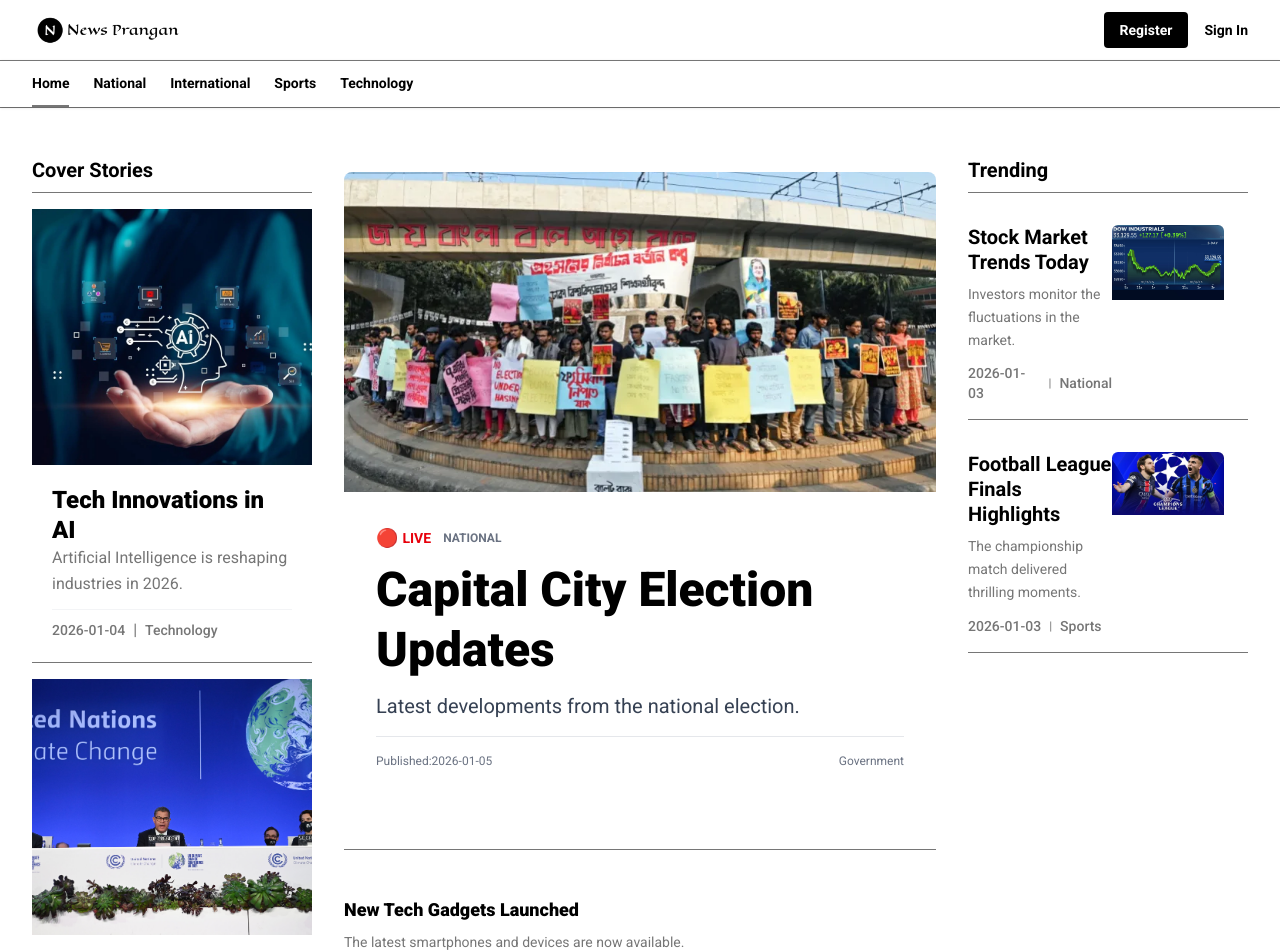
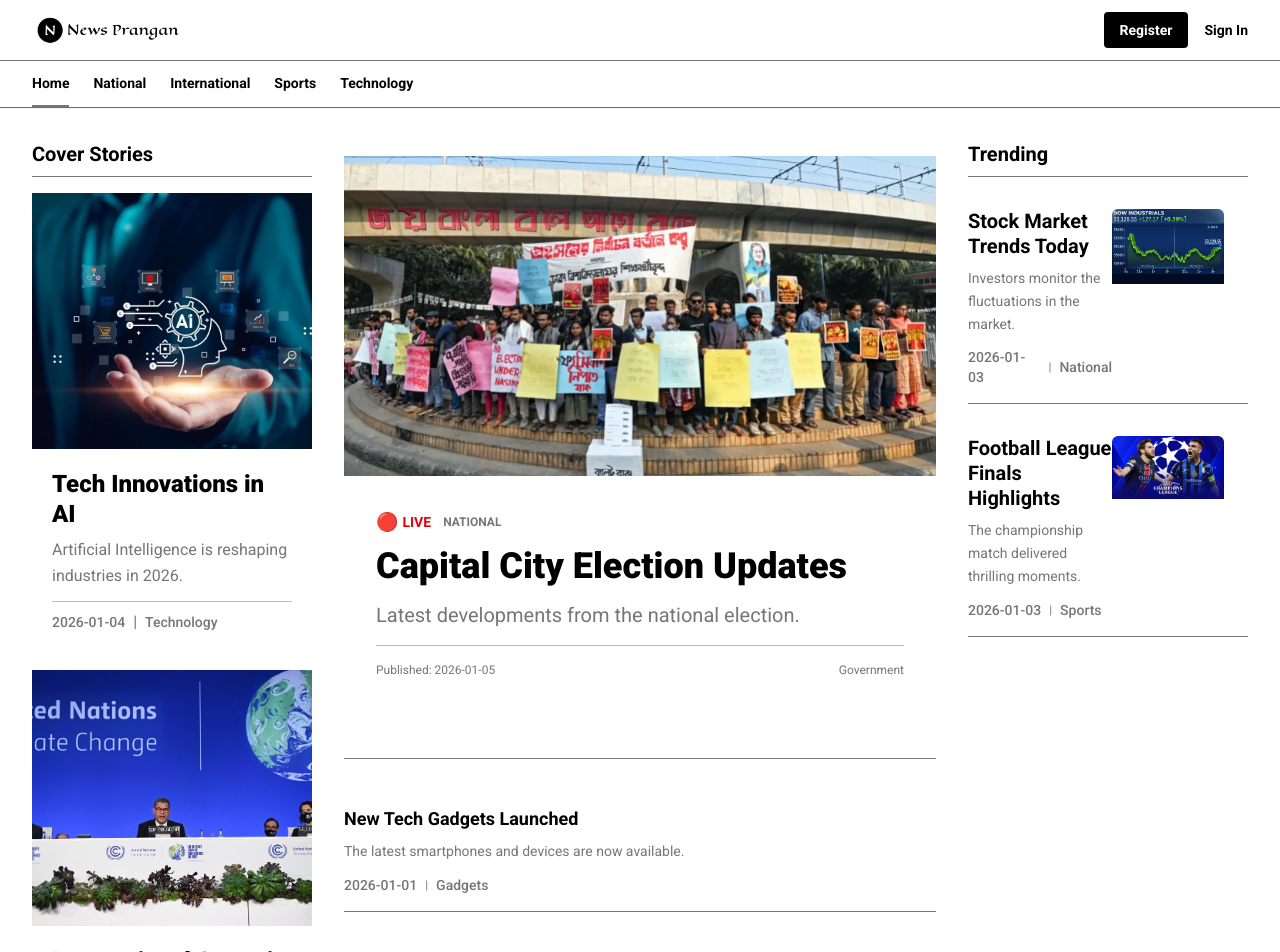
Before and after one commit to thmanik/News-Prangan, a React (Vite) app: page / in a window 1280 px wide. Shown: the top 952 px of the page. Built offline with nearby package versions, Linux system fonts and the light colour scheme.

Commit message:
Details page design and dynamic data showing

```diff
--- a/src/components/CoverImageCard.jsx
+++ b/src/components/CoverImageCard.jsx
@@ -4,12 +4,15 @@ import { Link } from 'react-router-dom';
 
 const CoverImageCard = ({ news }) => {
   const getNewsPath = (news) => {
-    return `/article/${news.id}`;
+    return `/newsDetails/${news.id}`;
   };
+  const articlePath = getNewsPath(news);
 
   return (
-    <div className="max-w-xs  sm:max-w-sm md:max-w-md my-4 mx-auto  border-b border-accent overflow-hidden bg-primary hover:shadow-xl transition-shadow duration-300">
-      <div to={getNewsPath(news)} className="block focus:outline-none group">
+    <Link
+      to={articlePath}
+      className="max-w-xs sm:max-w-sm md:max-w-md my-4 mx-auto  overflow-hidden bg-primary hover:shadow-sm  transition-shadow duration-500 block group"
+    >
 
         <div className="relative overflow-hidden h-48 sm:h-56 md:h-64">
           <img
@@ -21,26 +24,25 @@ const CoverImageCard = ({ news }) => {
 
         <div className="p-4 md:p-5">
 
-          <Link to={getNewsPath(news)} className="text-md sm:text-2xl font-extrabold leading-tight mb-2 text-secondary hover:underline transition-colors">
+          <h2 className="text-xl sm:text-2xl font-extrabold leading-tight mb-2 text-secondary group-hover:underline transition-colors">
             {news.title}
-          </Link>
+          </h2>
 
           <p className="text-accent text-sm sm:text-base mb-3 leading-relaxed">
             {news.shortDescription}
           </p>
 
-          <div className="flex items-center space-x-2 pt-2 border-t border-gray-100">
+          <div className="flex items-center  space-x-2 pt-2 border-t border-accent/50">
             <span className="text-sm font-medium text-accent">
               {news.publishedDate}
             </span>
             <span className="text-accent">|</span>
             <span className="text-sm font-medium text-accent">
-              {Array.isArray(news.subCategory) ? news.subCategory[0] : news.category}
+              {news.category}
             </span>
           </div>
         </div>
-      </div>
-    </div>
+    </Link>
   );
 };
 
--- a/src/components/SideImageCard.jsx
+++ b/src/components/SideImageCard.jsx
@@ -4,15 +4,18 @@ import { Link } from 'react-router-dom';
 
 const SideImageCard = ({ news }) => {
   const getNewsPath = (news) => {
-    return `/article/${news.id}`;
+    return `/newsDetails/${news.id}`;
   };
+  const articlePath = getNewsPath(news);
+
 
   return (
     <article className="py-4 border-b border-accent bg-primary transition-colors duration-200">
+
       <div className="flex flex-row-reverse items-start space-x-4 sm:space-x-6">
 
         <div className="flex-shrink-0 w-24 h-24 sm:w-28 sm:h-28 overflow-hidden rounded-md">
-          <Link to={getNewsPath(news)} className="block">
+          <Link to={articlePath} className="block">
             <img
               src={news.image}
               alt={news.title}
@@ -22,13 +25,14 @@ const SideImageCard = ({ news }) => {
         </div>
 
         <div className="flex-grow min-w-0">
-          <Link to={getNewsPath(news)} className="block focus:outline-none group">
 
-            <h2 className="text-base sm:text-lg md:text-xl font-bold leading-tight mb-2 text-secondary  hover:underline transition-all">
+          <Link to={articlePath} className="block focus:outline-none group">
+
+            <h2 className="text-base sm:text-lg md:text-xl font-bold leading-tight mb-2 text-secondary group-hover:text-accent group-hover:underline transition-all">
               {news.title}
             </h2>
 
-            <p className=" text-accent text-sm leading-relaxed mb-3">
+            <p className="text-accent text-sm leading-relaxed mb-3">
               {news.shortDescription}
             </p>
           </Link>
--- a/src/components/TextOnlyCard.jsx
+++ b/src/components/TextOnlyCard.jsx
@@ -4,7 +4,7 @@ import { Link } from 'react-router-dom';
 
 const TextOnlyCard = ({ news }) => {
   const getNewsPath = (news) => {
-    return `/article/${news.id}`;
+    return `/newsDetails/${news.id}`;
   };
 
   return (
@@ -13,7 +13,7 @@ const TextOnlyCard = ({ news }) => {
 
         <Link to={getNewsPath(news)} className="block focus:outline-none group">
 
-          <h2 className="text-lg sm:text-xl md:text-lg font-extrabold leading-snug mb-2 text-secondary group-hover:text-accent group-hover:underline transition-all">
+          <h2 className="text-lg sm:text-xl md:text-lg font-bold leading-snug mb-2 text-secondary hover:underline transition-all">
             {news.title}
           </h2>
 
--- a/src/components/VerticalImageCard.jsx
+++ b/src/components/VerticalImageCard.jsx
@@ -1,23 +1,30 @@
 
 import React from 'react';
+import { Link } from 'react-router-dom';
 
 const VerticalImageCard = ({ news }) => {
+
+  const getNewsPath = (news) => {
+    return `/newsDetails/${news.id}`;
+  };
+
+  const articlePath = getNewsPath(news);
+
   return (
-    <div
-      className="bg-primary rounded-lg my-4  hover:shadow-xl transition-shadow duration-500 overflow-hidden cursor-pointer w-full"
+    <Link
+      to={articlePath}
+      className="bg-primary my-4 hover:shadow-sm transition-shadow duration-500 overflow-hidden w-full block group"
     >
 
-      <a href={`/news/${news.id}`}>
+        <div>
             <img
               className="w-full h-56 xms:h-64 sm:h-72 md:h-80 object-cover"
               src={news.image}
               alt={news.title}
             />
-      </a>
-
+        </div>
 
         <div className="p-4 xms:p-5 sm:p-6 md:p-8">
-
 
             <div className="flex items-center mb-2">
               {news.isFeatured && (
@@ -26,44 +33,43 @@ const VerticalImageCard = ({ news }) => {
                     LIVE
                   </span>
               )}
-          <span className="text-xs font-semibold uppercase text-gray-500">
+              <span className="text-xs font-semibold uppercase text-accent">
                 {news.category}
               </span>
             </div>
 
-        <a href={`/news/${news.id}`}>
             <h2
               className="mb-3
-                       text-xl xms:text-2xl xls:text-3xl sm:text-4xl md:text-5xl
+                        text-md xms:text-xl xls:text-2xl sm:text-3xl md:text-4xl
                         font-extrabold
                         leading-tight
                         text-secondary
-                       hover:underline transition-colors"
+                        group-hover:underline  transition-colors"
             >
               {news.title}
             </h2>
-        </a>
 
             <p
               className="mb-4
                         text-base xms:text-lg sm:text-xl
                         font-normal
-                     text-gray-700
-                     border-b border-gray-200 pb-4"
+                        text-accent
+                        border-b border-accent/50 pb-4"
             >
               {news.shortDescription}
             </p>
 
-        <div className="flex justify-between items-center text-xs text-gray-500 mt-2">
+            <div className="flex justify-between items-center text-xs text-accent mt-2">
                 <span>
-                Published:{news.publishedDate}
+                    Published: {news.publishedDate}
                 </span>
                 <div className="flex gap-2">
-               {news.subCategory}
+                    {Array.isArray(news.subCategory) ? news.subCategory.join(' | ') : news.subCategory}
                 </div>
             </div>
         </div>
-    </div>
+
+    </Link>
   );
 };
 
--- a/src/main.jsx
+++ b/src/main.jsx
@@ -7,6 +7,7 @@ import ErrorPage from "./Error";
 
 import Root from "./root";
 import Home from "./pages/Home";
+import NewsDetailsPage from "./pages/NewsDetailsPage";
 
 const router = createBrowserRouter([
   {
@@ -18,6 +19,10 @@ const router = createBrowserRouter([
         index: true,
         element: <Home />,
       },
+      {
+        path:"/newsDetails/:id",
+        element:<NewsDetailsPage/>
+      }
     ],
   },
 ]);
--- a/src/pages/Home.jsx
+++ b/src/pages/Home.jsx
@@ -1,4 +1,3 @@
-// src/pages/Home.jsx
 
 import React, { useState, useEffect } from 'react';
 import VerticalImageCard from '../components/VerticalImageCard';
@@ -25,7 +24,7 @@ export default function Home() {
         }
 
         const data = await response.json();
-        setNewsData(Array.isArray(data) ? data : []);
+        setNewsData( data );
         setError(null);
       } catch (e) {
         console.error("Could not fetch data:", e);
@@ -67,7 +66,7 @@ export default function Home() {
 
 
   return (
-    <div className="container mx-auto px-4 py-8">
+    <div className="container mx-auto px-4 py-4">
 
       <div className="grid grid-cols-12 gap-8">
 
--- /dev/null
+++ b/src/pages/NewsDetailsPage.jsx
@@ -0,0 +1,115 @@
+
+
+import React, { useState, useEffect } from 'react';
+import { useParams } from 'react-router-dom';
+
+export default function ArticleDetails() {
+  const { id } = useParams();
+
+  const [article, setArticle] = useState(null);
+  const [loading, setLoading] = useState(true);
+  const [error, setError] = useState(null);
+
+  useEffect(() => {
+    const JSON_URL = '/data.json';
+
+
+    const fetchArticleData = async () => {
+      setLoading(true);
+      setError(null);
+
+      try {
+        const response = await fetch(JSON_URL);
+
+        if (!response.ok) {
+          throw new Error(`HTTP error! status: ${response.status}`);
+        }
+
+        const data = await response.json();
+
+        const foundArticle = data.find(item => item.id === parseInt(id));
+
+        if (foundArticle) {
+          setArticle(foundArticle);
+        } else {
+          setError("Article not found.");
+        }
+      } catch (e) {
+        console.error("Could not fetch data:", e);
+        setError("Error fetching article details.");
+      } finally {
+        setLoading(false);
+      }
+    };
+
+    if (id) {
+      fetchArticleData();
+    }
+  }, [id]);
+
+  if (loading) {
+    return (
+      <div className="flex justify-center items-center h-96">
+        <p className="text-xl font-medium text-secondary">Loading article...</p>
+      </div>
+    );
+  }
+
+  if (error) {
+    return (
+      <div className="text-center p-8 bg-primary border border-accent text-secondary rounded mx-auto my-12 max-w-4xl">
+        <p className="font-bold text-lg">Error!</p>
+        <p className="text-accent">{error}</p>
+      </div>
+    );
+  }
+
+  if (article) {
+    const subCategoryDisplay = Array.isArray(article.subCategory)
+      ? article.subCategory.join(' | ')
+      : article.subCategory;
+
+    return (
+      <div className="container mx-auto px-4 py-8 max-w-4xl">
+
+        <div className="mb-6">
+          <span className="text-sm font-semibold uppercase text-accent">
+            {article.category}
+          </span>
+          {subCategoryDisplay && (
+            <span className="text-sm font-semibold text-accent ml-2">
+              | {subCategoryDisplay}
+            </span>
+          )}
+        </div>
+
+        <h1 className="text-4xl md:text-5xl font-extrabold mb-4 leading-tight text-secondary">
+          {article.title}
+        </h1>
+
+        <p className="text-lg text-accent mb-6">
+          {article.shortDescription}
+        </p>
+
+        <div className="text-sm text-accent mb-6 pb-4 border-b border-accent/50">
+          Published Date: {article.publishedDate}
+        </div>
+
+        <img
+          src={article.image}
+          alt={article.title}
+          className="w-full h-auto object-cover rounded-lg shadow-md mb-8"
+        />
+
+        <div className="text-secondary leading-relaxed text-base md:text-lg">
+          {
+
+            article.fullDescription
+          }
+        </div>
+      </div>
+    );
+  }
+
+  return null;
+}
```
Lines whose indentation alone changed are shown as unchanged.
